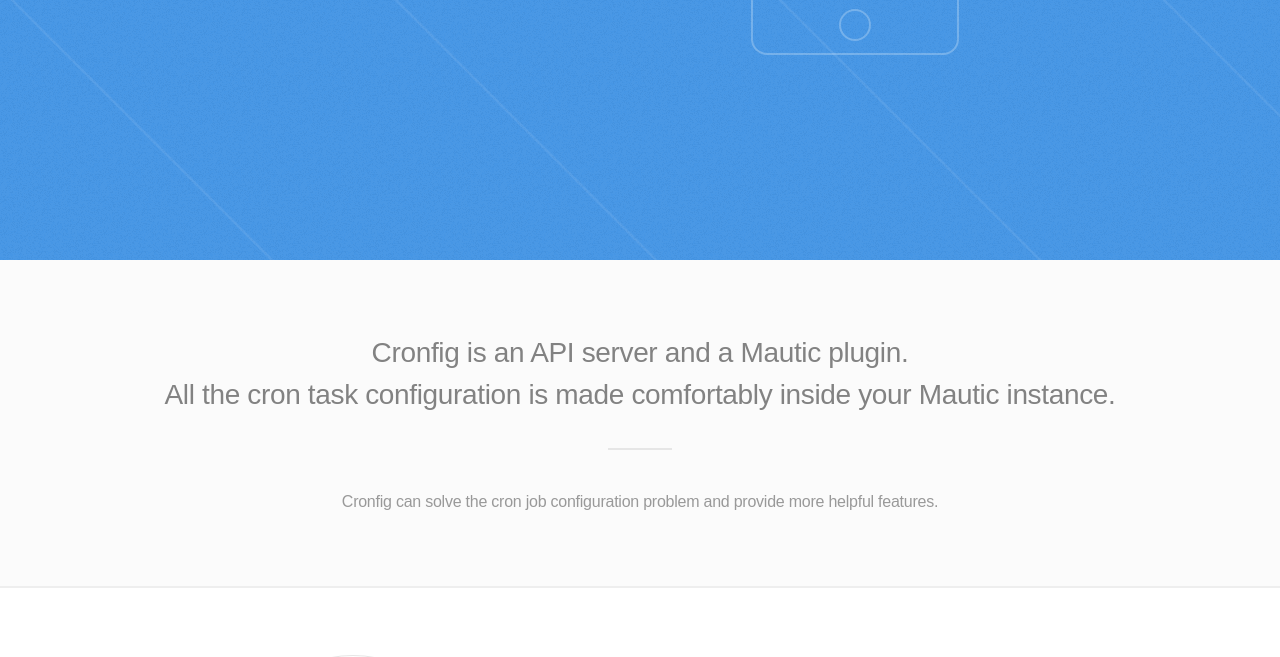
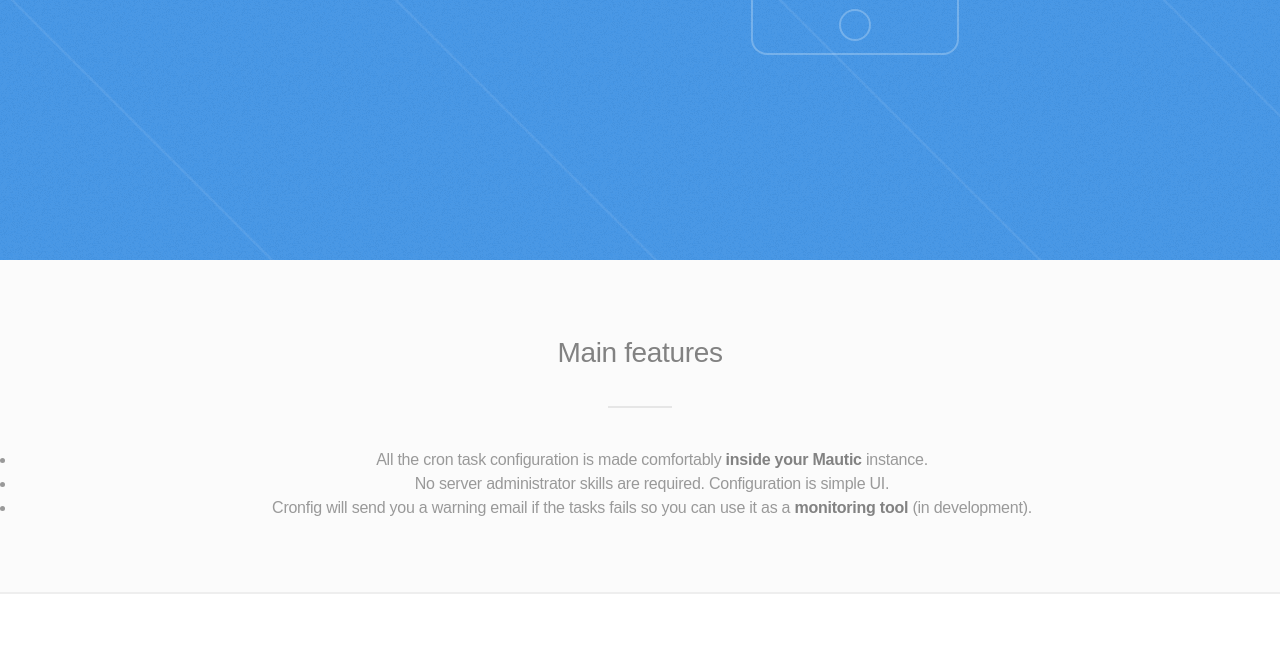
Before and after one commit to cronfig/website, a plain HTML site: page index.html in a window 1280 px wide. Shown: the part 540-1197 px from the top of the page. Drawn offline with Linux system fonts and the light colour scheme.

Commit message:
Main features described

```diff
--- a/index.html
+++ b/index.html
@@ -36,10 +36,13 @@
 		<!-- One -->
 			<section id="one" class="wrapper style2 special">
 				<header class="major">
-					<h2>Cronfig is an API server and a Mautic plugin.<br />
-					All the cron task configuration is made comfortably inside your Mautic instance.</h2>
+					<h2>Main features</h2>
 				</header>
-				<p>Cronfig can solve the cron job configuration problem and provide more helpful features.</p>
+				<ul>
+					<li>All the cron task configuration is made comfortably <strong>inside your Mautic</strong> instance.</li>
+					<li>No server administrator skills are required. Configuration is simple UI.</li>
+					<li>Cronfig will send you a warning email if the tasks fails so you can use it as a <strong>monitoring tool</strong> (in development).</li>
+				</ul>
 			</section>
 
 		<!-- Two -->
```
